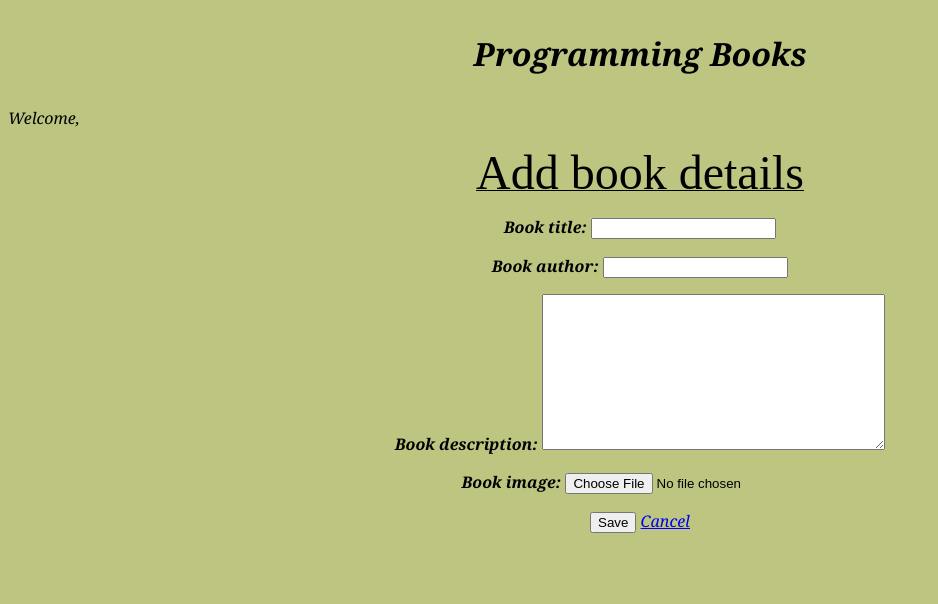
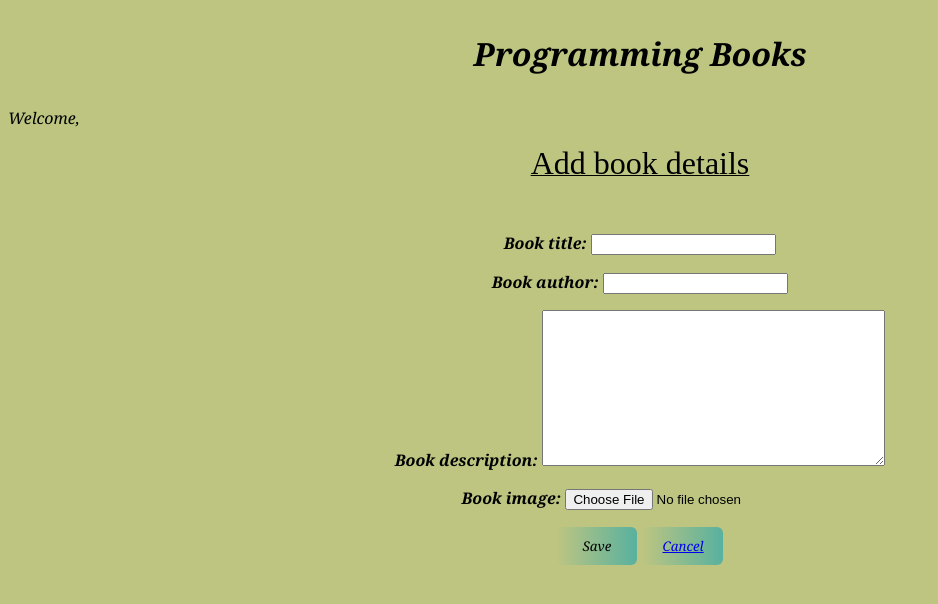
Before and after one commit to nidhisha-shetty/Django-programming-books-app, a Django app: page /create/ in a window 1280 px wide. Shown: the top 604 px of the page, without its empty margins (0-938 px from the left). Run offline with Django 3.2, Linux system fonts and the light colour scheme.

Commit message:
added css to create book details page

```diff
--- a/templates/create.html
+++ b/templates/create.html
@@ -1,14 +1,45 @@
 {% extends 'basic.html' %}
 
 {% block content %}
-<p align="center"><u><font size="16"> Add book details</font></u></p>
+<!DOCTYPE html>
+<html>
+<head>
+	<title>Create book details</title>
+</head>
+<body>
+	<style>
+		.button {
+			border: none;
+			font-family: "georgia",sans-serif;
+			font-style:italic;
+			border-radius: 6px;
+			cursor: pointer;
+			margin: 1px;
+			padding: 10px;
+			width: 80px;
+			border-radius: 6px;
+			color: Black;
+			background-size: 200%;
+			background-image: linear-gradient(to left, #BDC581, #58B19F, #BDC581);
+			transition: 0.1s;
+			overflow: hidden;
+		}
+
+
+	</style>
+<p align="center"><u><font size="6"> Add book details</font></u></p><br/>
 
 <form align="center" method="post" enctype="multipart/form-data" style = "font-family:georgia;font-style:italic;"> {% csrf_token %}
 
 	<b>{{ context_form.as_p }}</b>
 
-	<input type="submit" value = "Save">
-	<a href="/">Cancel</a>
+	<div class="container1">
+	<input type="submit" button class="button" value = "Save">
+	<button class="button"><a href="http://127.0.0.1:8000/">Cancel</a></button>
+	</div>
 
 </form>
+</body>
+</html>
+
 {% endblock %}
--- a/templates/home.html
+++ b/templates/home.html
@@ -34,14 +34,13 @@
 			transition-delay: 0.2s;
 		}
 	</style>
-	<div class="container1">
 		<p align="center">
 		<a href="http://127.0.0.1:8000/create/"> <button class="button"><b>Add book</b></button></a>&nbsp;&nbsp;&nbsp;&nbsp;
 		<a href="http://127.0.0.1:8000/edit_list/" ><button class="button"><b>Update book details</b></button></a>&nbsp;&nbsp;&nbsp;&nbsp;
 		<a href="http://127.0.0.1:8000/delete_list/"><button class="button"><b>Delete book</b></button></a>&nbsp;&nbsp;&nbsp;&nbsp;
 		<a href="http://127.0.0.1:8000/view_list/"><button class="button"><b>Read book</b></button></a>
 	</p>
-	</div>
+
 
 </body>
 </html>
--- a/templates/view.html
+++ b/templates/view.html
@@ -4,6 +4,4 @@
 	<b>Book name: </b>{{ context_obj.book_title }} <br/>
 	<b>Book author: </b>{{ context_obj.book_author }} <br/>
 	<b>Book image: </b>  <img src="{{ context_obj.book_img.url }}"  height="200" width="200" />
-
-
 {% endblock %}
```
Also changed, not shown: books/migrations/0008_auto_20200516_2118.py (added), db.sqlite3.
